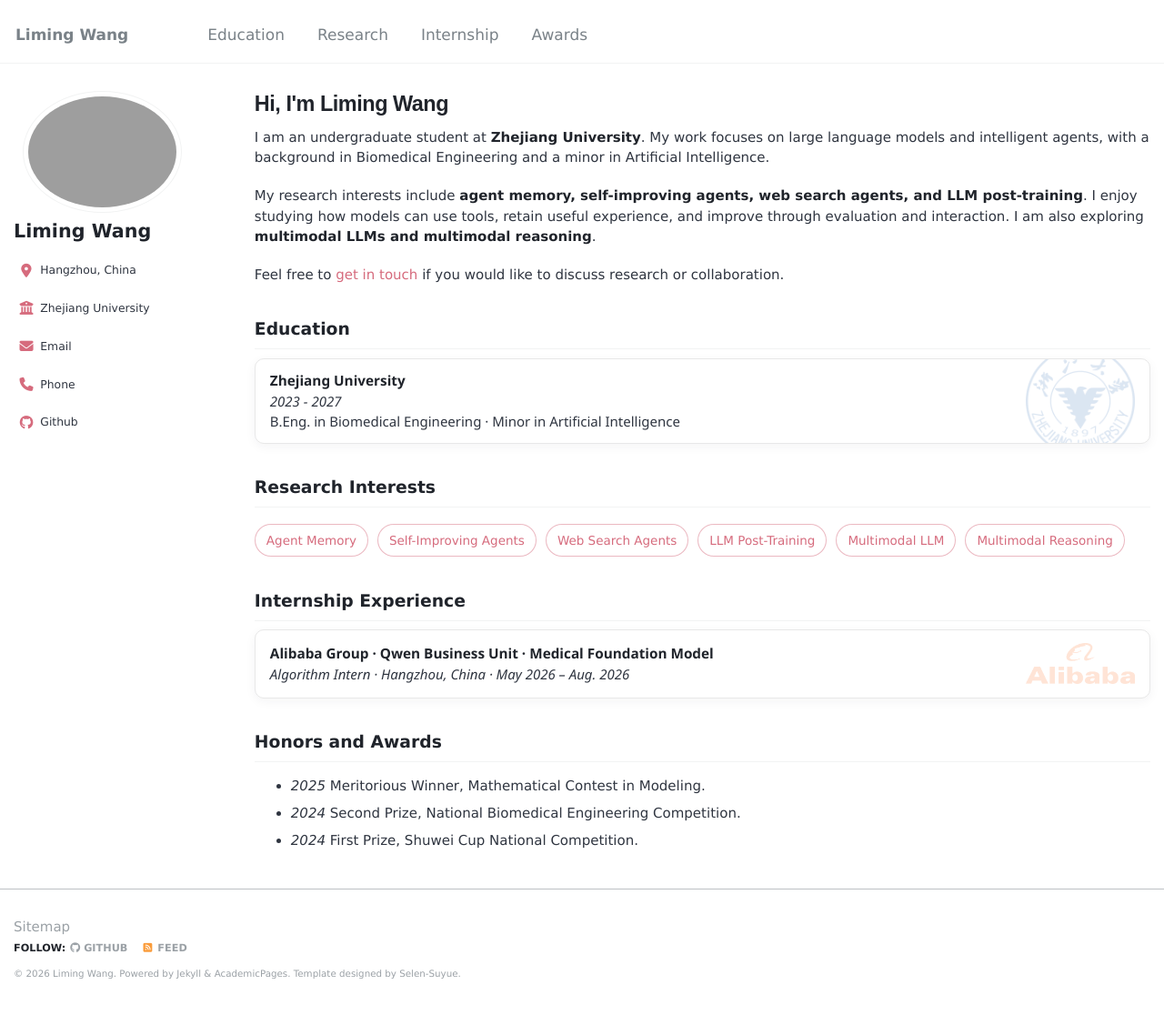
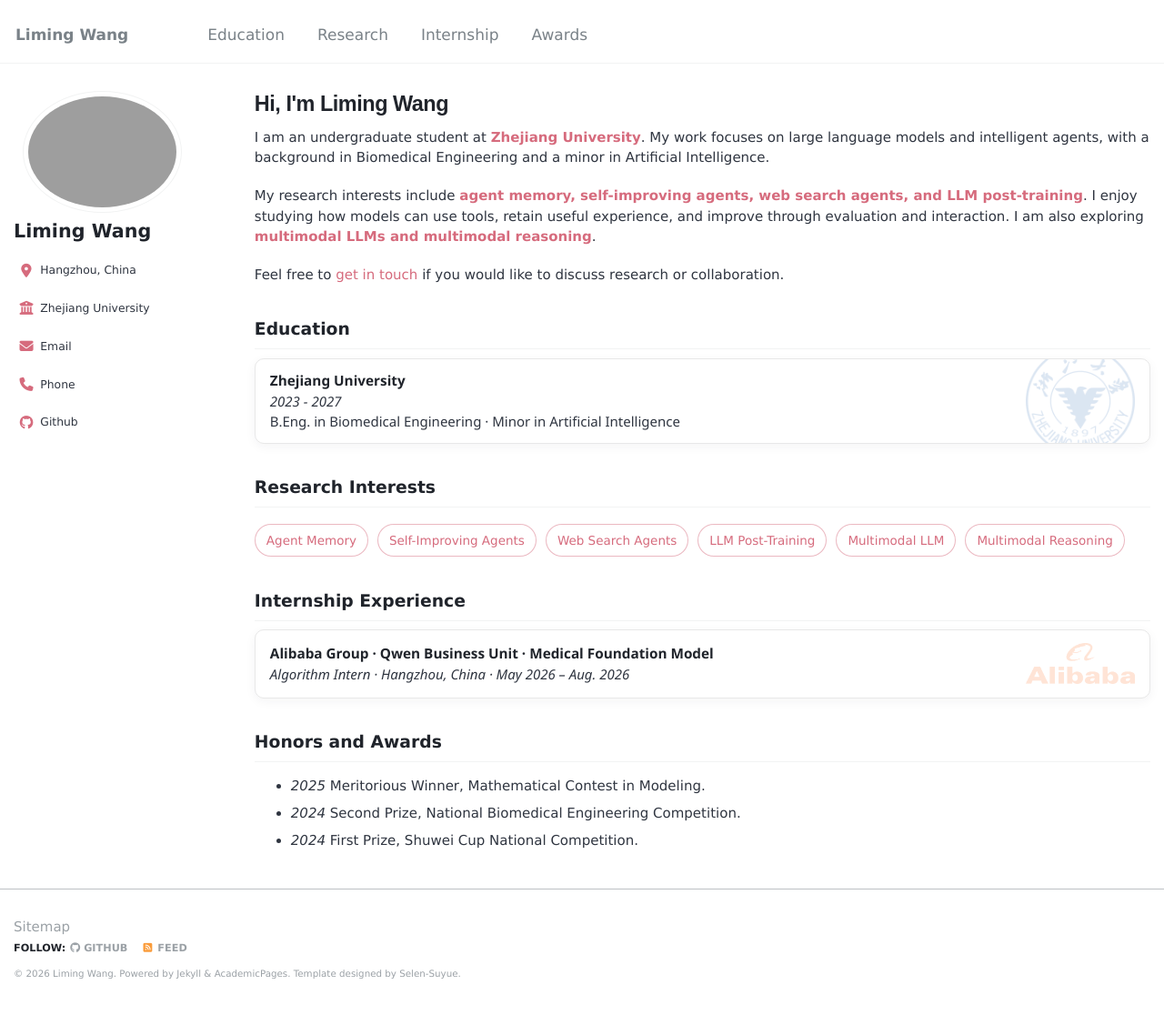
Before and after one commit to wwoozyq/wwoozyq.github.io, a Jekyll site: the page built from _pages/about.md, in a window 1280 px wide and 1285 px high. Shown: the top 1116 px of the window at 91% size. Built offline with Jekyll 4.4.1, drawn with Linux system fonts in a browser that asks for light colours; some web fonts are replaced.

Commit message:
Highlight inline keywords with coral accent

```diff
--- a/assets/css/home.css
+++ b/assets/css/home.css
@@ -683,6 +683,10 @@
             color: #20242b;
         }
 
+        .page__content p strong {
+            color: var(--avatar-accent);
+        }
+
         .news-box {
             background: #fafafa;
             border: 1px solid #eeeeee;
```
Also changed, not shown: _pages/about.md (+1 -1 lines).
